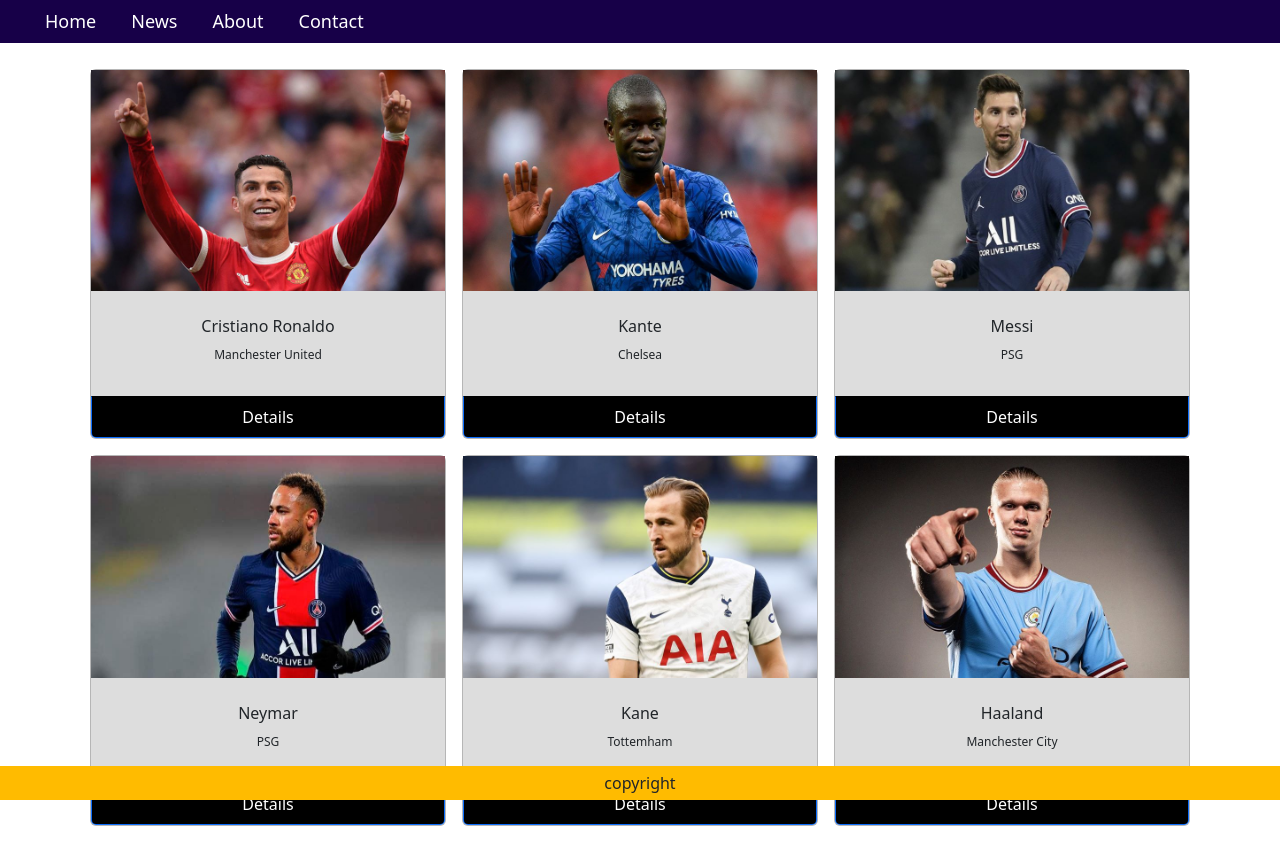
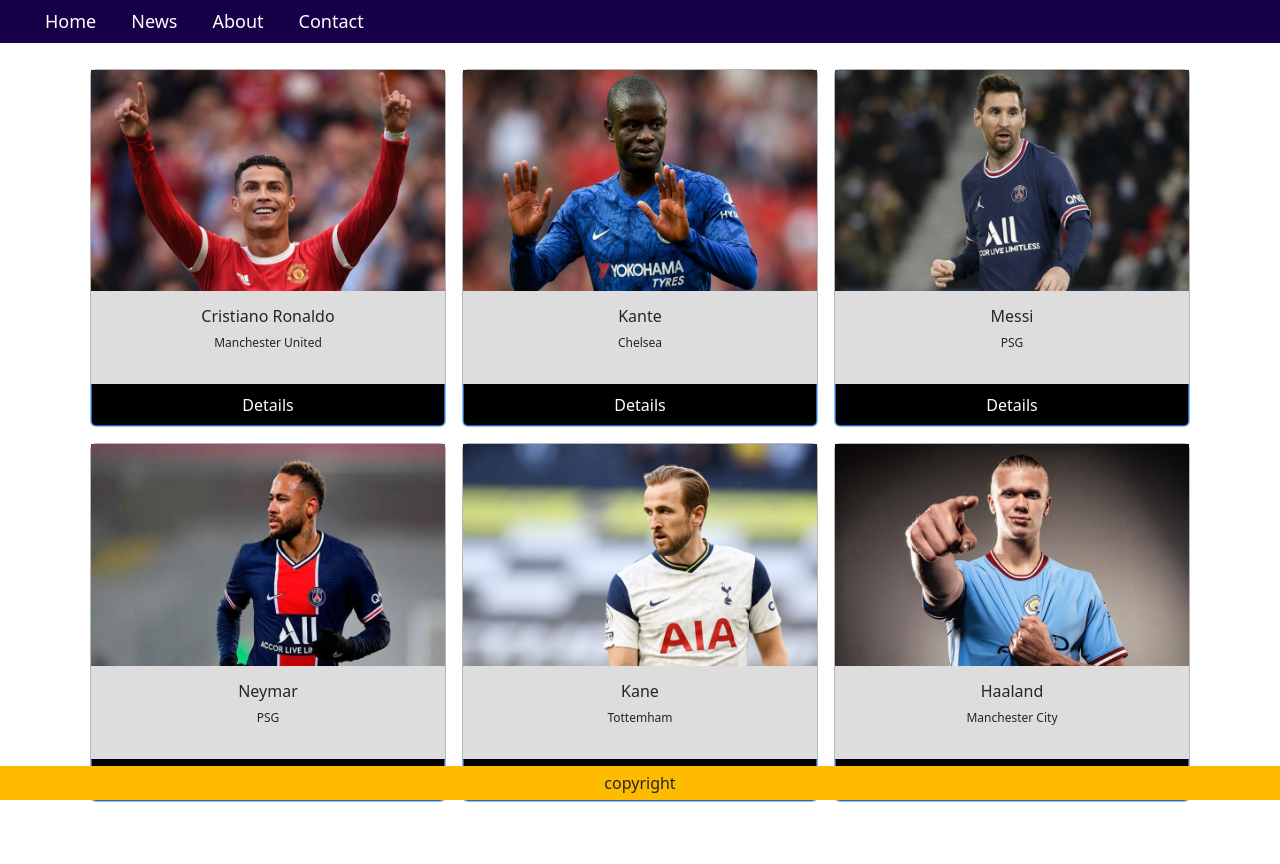
Before and after one commit to farleyngx/demoreact01, a React (Vite) app: page / in a window 1280 px wide. After the commit the page ends 842 px from the top, so only its background shows below. Built offline with nearby package versions, Linux system fonts and the light colour scheme.

Commit message:
19/9 commit

```diff
--- a/package.json
+++ b/package.json
@@ -11,7 +11,8 @@
   },
   "dependencies": {
     "react": "^19.1.1",
-    "react-dom": "^19.1.1"
+    "react-dom": "^19.1.1",
+    "react-router-dom": "^7.9.1"
   },
   "devDependencies": {
     "@eslint/js": "^9.33.0",
--- a/src/App.css
+++ b/src/App.css
@@ -41,11 +41,6 @@
   background-color: rgb(221, 221, 221);
 }
 
-.card h6 {
-  margin: 0px;
-  padding: 10px;
-}
-
 .card p {
   font-size: 12px;
 }
```
Also changed, not shown: 1 other file (tests, documents, lock files or other folders).
